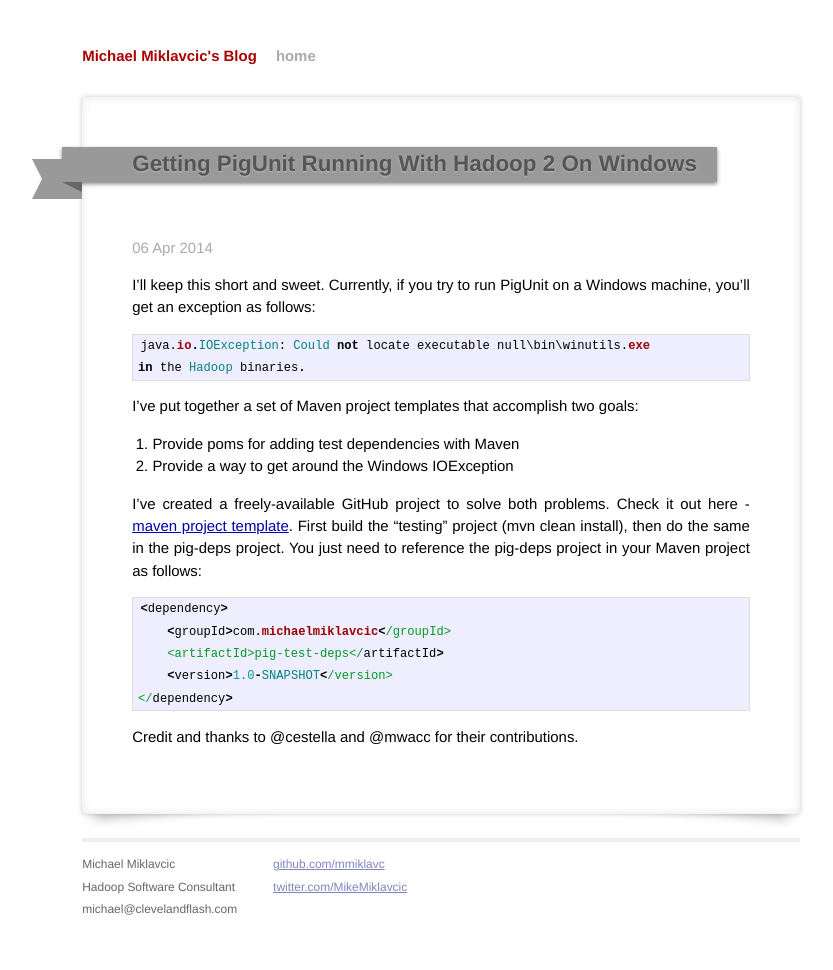
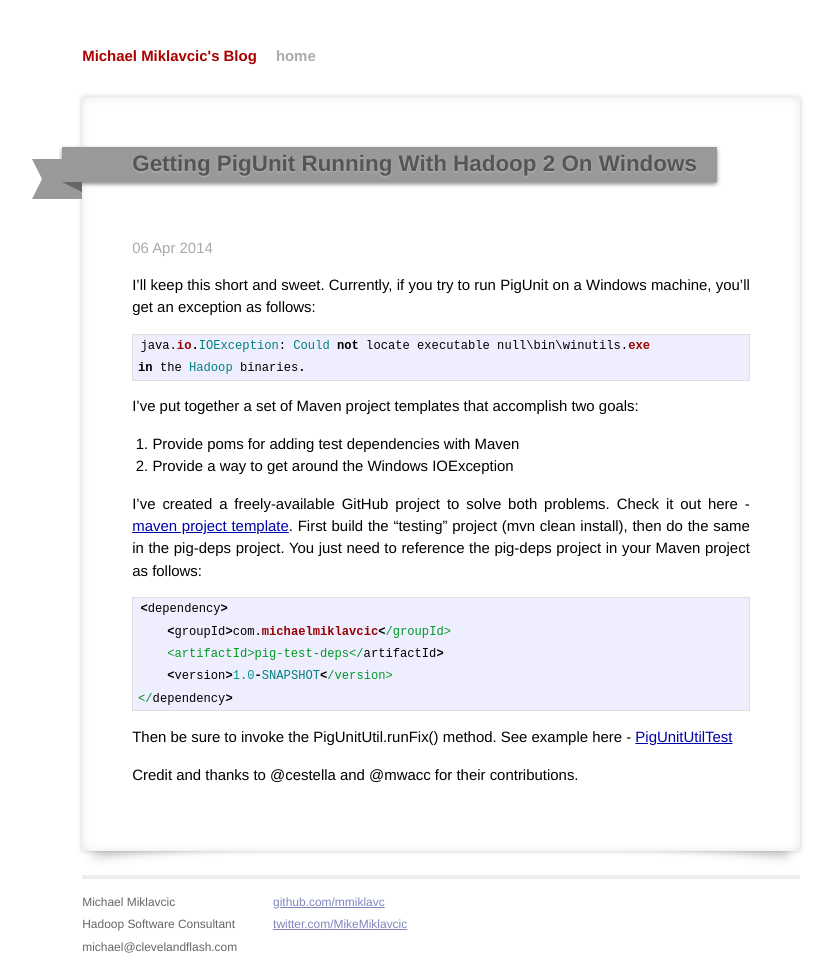
Before and after one commit to mmiklavc/mmiklavc.github.io, a Jekyll site: the page built from _posts/2014-04-06-pigunit-on-hadoop2.markdown, in a window 1280 px wide. Shown: the whole page, without its empty margins (199-1032 px from the left). Built offline with Jekyll 4.4.1, drawn with Linux system fonts in a browser that asks for light colours; Markdown is read by kramdown in place of the engine named in the settings; before the commit the page ends 945 px from its top, so only the background shows below that.

Commit message:
add reference to pig unit test

```diff
--- a/_posts/2014-04-06-pigunit-on-hadoop2.markdown
+++ b/_posts/2014-04-06-pigunit-on-hadoop2.markdown
@@ -24,4 +24,6 @@ I've created a freely-available GitHub project to solve both problems. Check it
 </dependency>
 {% endhighlight %}
 
+Then be sure to invoke the PigUnitUtil.runFix() method. See example here - [PigUnitUtilTest](https://github.com/mmiklavc/maven-project-templates/blob/master/pig/pig-deps/src/test/java/com/michaelmiklavcic/hadoop/pig/PigUnitUtilTest.java)
+
 Credit and thanks to @cestella and @mwacc for their contributions.
```
